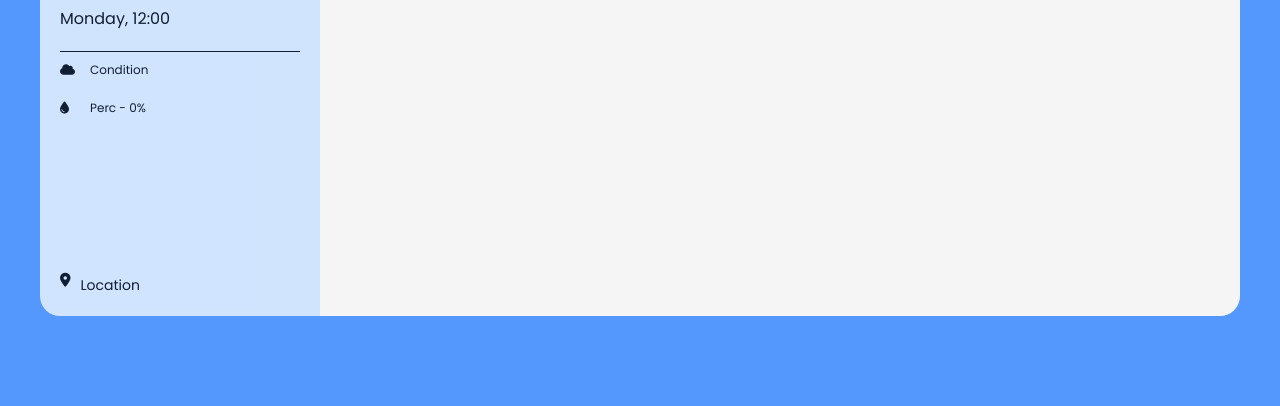
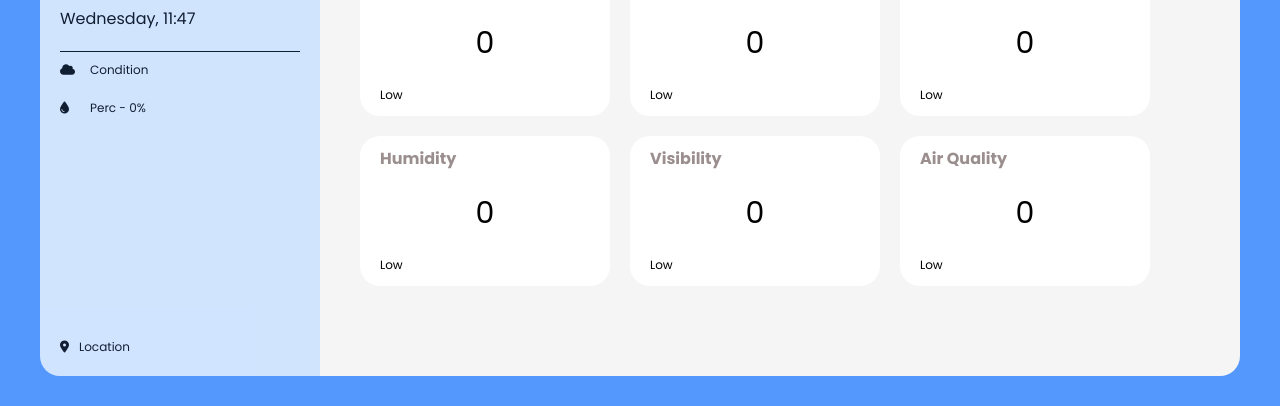
Before and after one commit to Deyankavindu/Weather-Forecast-App, a plain HTML site: page index.html in a window 1280 px wide. Shown: the part 454-860 px from the top of the page. Before the commit the page ends 800 px from the top, so only its background shows below. Drawn offline with Linux system fonts and the light colour scheme; no server answers.

Commit message:
Create Date time & Location functions

```diff
--- a/index.html
+++ b/index.html
@@ -48,14 +48,14 @@
             <i class="fa-solid fa-location-dot"></i>
           </div>
           <div class="location-text">
-            <p class="location">Location</p>
+            <p id="location">Location</p>
           </div>
         </div>
       </div>
       <div class="main">
         <nav>
           <ul class="options">
-                <button class="hourly ">today</button>
+            <button class="hourly">today</button>
             <button class="week active">week</button>
           </ul>
           <ul class="options units">
@@ -63,19 +63,67 @@
             <button class="fahrenheit">°F</button>
           </ul>
           <ul class="profile">
-                <button class="profile button"><i class="fa-solid fa-user"></i></button>
-
+            <button class="profile button">
+              <i class="fa-solid fa-user"></i>
+            </button>
           </ul>
         </nav>
         <div class="cards" id="weather-cards">
           <div class="card">
             <h2 class="day-name">Monday</h2>
             <div class="card-icon">
-                <img src="./img/icon/heavy-rain.png" alt="">
+              <img src="./img/icon/heavy-rain.png" alt="" />
             </div>
             <div class="day-temp">
               <h2 class="temp">32</h2>
               <span class="temp-unit">°C</span>
+            </div>
+          </div>
+        </div>
+        <div class="highlights">
+          <h2 class="heading">Today's Highlights</h2>
+          <div class="cards">
+            <div class="card2">
+              <h4 class="card-heading">UV Index</h4>
+              <div class="content">
+                <p class="uv-index">0</p>
+                <p class="uv-text">Low</p>
+              </div>
+            </div>
+            <div class="card2">
+              <h4 class="card-heading">Wind Status</h4>
+              <div class="content">
+                <p class="wind-speed">0</p>
+                <p class="">Low</p>
+              </div>
+            </div>
+            <div class="card2">
+              <h4 class="card-heading">Sunrise & Sunset</h4>
+              <div class="content">
+                <p class="sunrise">0</p>
+                <p class="sunset">Low</p>
+              </div>
+            </div>
+            <div class="card2">
+              <h4 class="card-heading">Humidity</h4>
+              <div class="content">
+                <p class="humidity">0</p>
+                <p class="humidity-status">Low</p>
+              </div>
+            </div>
+            <div class="card2">
+              <h4 class="card-heading">Visibility</h4>
+              <div class="content">
+                <p class="visibility">0</p>
+                <p class="visibility-status">Low</p>
+              </div>
+            </div>
+            <div class="card2">
+              <h4 class="card-heading">Air Quality</h4>
+              <div class="content">
+                <p class="air-quality">0</p>
+                <p class="air-quality-status">Low</p>
+              </div>
             </div>
           </div>
         </div>
--- a/script.js
+++ b/script.js
@@ -0,0 +1,99 @@
+const temp = document.getElementById("temp"),
+dateTime = document.getElementById("date-time");
+currentLocation = document.getElementById("location");
+condition = document.getElementById("condition");
+rain = document.getElementById("rain");
+mainIcon = document.getElementById("icon");
+uvIndex = document.getElementById("uv-index");
+windSpeed = document.getElementById("wind-speed");
+sunRise = document.getElementById("sunrise");
+sunSet = document.getElementById("sunset");
+sunRise = document.getElementById("sunrise");
+
+let currentCity = "";
+let currentUnit = "c";
+let hourlyOrWeek = "Week";
+
+// Update Date Time
+function getDateTime() {
+  let now = new Date();
+  let hour = now.getHours();
+  let minute = now.getMinutes();
+
+  let days = [
+    "Sunday",
+    "Monday",
+    "Tuesday",
+    "Wednesday",
+    "Thursday",
+    "Friday",
+    "Saturday",
+  ];
+
+  hour = hour % 12;
+  if (hour < 10) {
+    hour = "0" + hour;
+  }
+
+  // Ensure minutes are always two digits
+  if (minute < 10) {
+    minute = "0" + minute;
+  }
+
+  let dayString = days[now.getDay()];
+  return `${dayString}, ${hour}:${minute}`;
+}
+
+// Example usage
+dateTime.innerText = getDateTime();
+
+// Update date every second
+setInterval(() => {
+  dateTime.innerText = getDateTime();
+}, 1000);
+
+// Function to get public IP with fetch
+function getPublicIp() {
+  fetch("https://geolocation-db.com/json/", {
+    method: "GET",
+  })
+    .then((response) => response.json())
+    .then((data) => {
+      console.log(data);
+      currentCity = data.city;
+      getWeatherData(currentCity, currentUnit, hourlyOrWeek);
+    })
+    .catch((error) => {
+      console.error("Error fetching public IP:", error);
+    });
+}
+
+getPublicIp();
+
+// Function to get weather data
+function getWeatherData(city, unit, hourlyOrWeek) {
+  const apiKey = "ECUAMFQF4F9JD8JU85SBLUTZN";
+  fetch(
+    'https://weather.visualcrossing.com/VisualCrossingWebServices/rest/services/timeline/${city}?unitGroup=metric&key=ECUAMFQF4F9JD8JU85SBLUTZN&contentType=json',
+    {
+      method: "GET",
+    }
+  )
+    .then((response) => response.json())
+    .then((data) => {
+      let today = data.currentConditions;
+
+      if (unit === "c") {
+        temp.innerText = today.temp;
+      } else {
+        temp.innerText = celsiusToFahrenheit(today.temp);
+      }
+      currentLocation.innerText = data.resolvedAddress;
+      condition.innerText = today.condition;
+      rain.innerText = "Perc -" + today.precip +"%" ;
+    });
+}
+
+ function celsiusToFahrenheit(temp) {
+  return ((temp * 9) / 5 + 32).toFixed(2);
+ }
--- a/style.css
+++ b/style.css
@@ -127,7 +127,7 @@ img{
  .location{
     display: flex;
     align-items: center;
-    font-size: 14px;
+    font-size: 12px;
     gap: 10px;
     margin-top: 10px;
  }
@@ -215,3 +215,42 @@ img{
     align-items: center;
     justify-content: center;
  }
+ .highlights {
+   display: flex;
+   flex-wrap: wrap;
+   gap: 20px;
+   margin-top: 50px;
+ }
+
+ .highlights .heading{
+   width: 100%;
+   font-size: 20px;
+   font-weight: 600;
+   text-transform: capitalize;
+ }
+ .highlights .card2{
+   width: 250px;
+   height:150px;
+   border-radius: 20px;
+   color: black;
+   background-color: white;
+   padding: 10px 20px;
+   display: flex;
+   flex-direction: column;
+ }
+ .card2 .card-heading{
+   color: rgb(155, 142, 142);
+ }
+ .card2 .content{
+   margin-top: 20px;
+ }
+
+ .card2 .content p:first-child{
+   text-align: center;
+   font-size: 30px;
+ }
+ .card2 .content p:last-child{
+   font-size: 12px;
+   margin-top: 20px;
+   text-align: left;
+ }
```
Lines whose indentation alone changed are shown as unchanged.
